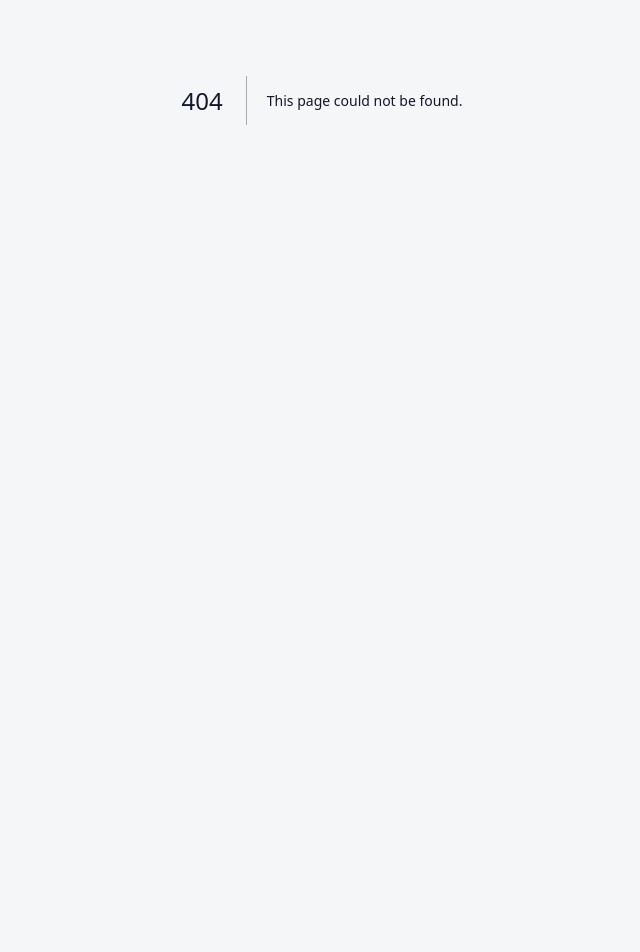
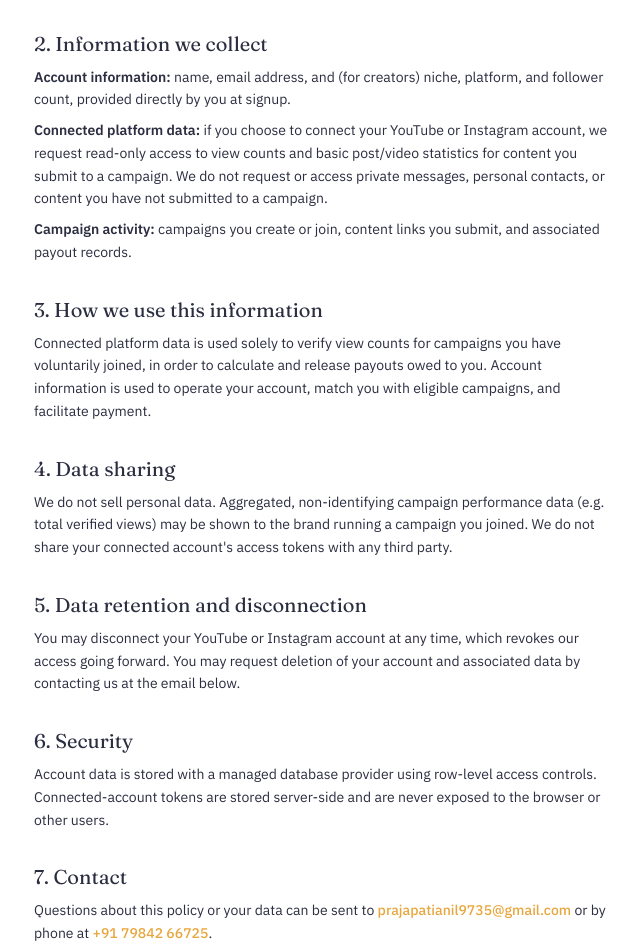
Before and after one commit to prajapatinisha9510-sys/FYDNEX, a Next.js app: page /privacy in a window 1280 px wide. Before the commit this address had no page. Shown: the part 300-1252 px from the top of the page, without its empty margins (318-958 px from the left). Before the commit the page ends 800 px from the top, so only its background shows below. Built offline with nearby package versions, Linux system fonts and the light colour scheme.

Commit message:
Create page.tsx

```diff
--- /dev/null
+++ b/app/privacy/page.tsx
@@ -0,0 +1,112 @@
+export default function PrivacyPolicy() {
+  return (
+    <div className="min-h-screen bg-paper px-6 py-16">
+      <div className="max-w-2xl mx-auto bg-white rounded-2xl shadow p-8 md:p-12">
+        <h1 className="font-display text-3xl mb-2">Privacy Policy</h1>
+        <p className="text-muted text-sm mb-10">Last updated: October 2026</p>
+
+        <div className="space-y-8 text-sm leading-relaxed text-ink/90">
+          <section>
+            <h2 className="font-display text-xl mb-2">1. Who we are</h2>
+            <p>
+              Fydnex (&quot;we&quot;, &quot;us&quot;, &quot;our&quot;) operates a
+              campaign marketplace connecting brands and creators. This
+              policy explains what data we collect, why, and how it is
+              used.
+            </p>
+          </section>
+
+          <section>
+            <h2 className="font-display text-xl mb-2">
+              2. Information we collect
+            </h2>
+            <p className="mb-2">
+              <strong>Account information:</strong> name, email address, and
+              (for creators) niche, platform, and follower count, provided
+              directly by you at signup.
+            </p>
+            <p className="mb-2">
+              <strong>Connected platform data:</strong> if you choose to
+              connect your YouTube or Instagram account, we request
+              read-only access to view counts and basic post/video
+              statistics for content you submit to a campaign. We do not
+              request or access private messages, personal contacts, or
+              content you have not submitted to a campaign.
+            </p>
+            <p>
+              <strong>Campaign activity:</strong> campaigns you create or
+              join, content links you submit, and associated payout
+              records.
+            </p>
+          </section>
+
+          <section>
+            <h2 className="font-display text-xl mb-2">
+              3. How we use this information
+            </h2>
+            <p>
+              Connected platform data is used solely to verify view counts
+              for campaigns you have voluntarily joined, in order to
+              calculate and release payouts owed to you. Account
+              information is used to operate your account, match you with
+              eligible campaigns, and facilitate payment.
+            </p>
+          </section>
+
+          <section>
+            <h2 className="font-display text-xl mb-2">
+              4. Data sharing
+            </h2>
+            <p>
+              We do not sell personal data. Aggregated, non-identifying
+              campaign performance data (e.g. total verified views) may be
+              shown to the brand running a campaign you joined. We do not
+              share your connected account&apos;s access tokens with any
+              third party.
+            </p>
+          </section>
+
+          <section>
+            <h2 className="font-display text-xl mb-2">
+              5. Data retention and disconnection
+            </h2>
+            <p>
+              You may disconnect your YouTube or Instagram account at any
+              time, which revokes our access going forward. You may request
+              deletion of your account and associated data by contacting us
+              at the email below.
+            </p>
+          </section>
+
+          <section>
+            <h2 className="font-display text-xl mb-2">6. Security</h2>
+            <p>
+              Account data is stored with a managed database provider using
+              row-level access controls. Connected-account tokens are
+              stored server-side and are never exposed to the browser or
+              other users.
+            </p>
+          </section>
+
+          <section>
+            <h2 className="font-display text-xl mb-2">7. Contact</h2>
+            <p>
+              Questions about this policy or your data can be sent to{" "}
+              <a
+                href="mailto:prajapatianil9735@gmail.com"
+                className="text-amber font-medium"
+              >
+                prajapatianil9735@gmail.com
+              </a>{" "}
+              or by phone at{" "}
+              <a href="tel:+917984266725" className="text-amber font-medium">
+                +91 79842 66725
+              </a>
+              .
+            </p>
+          </section>
+        </div>
+      </div>
+    </div>
+  );
+}
```
